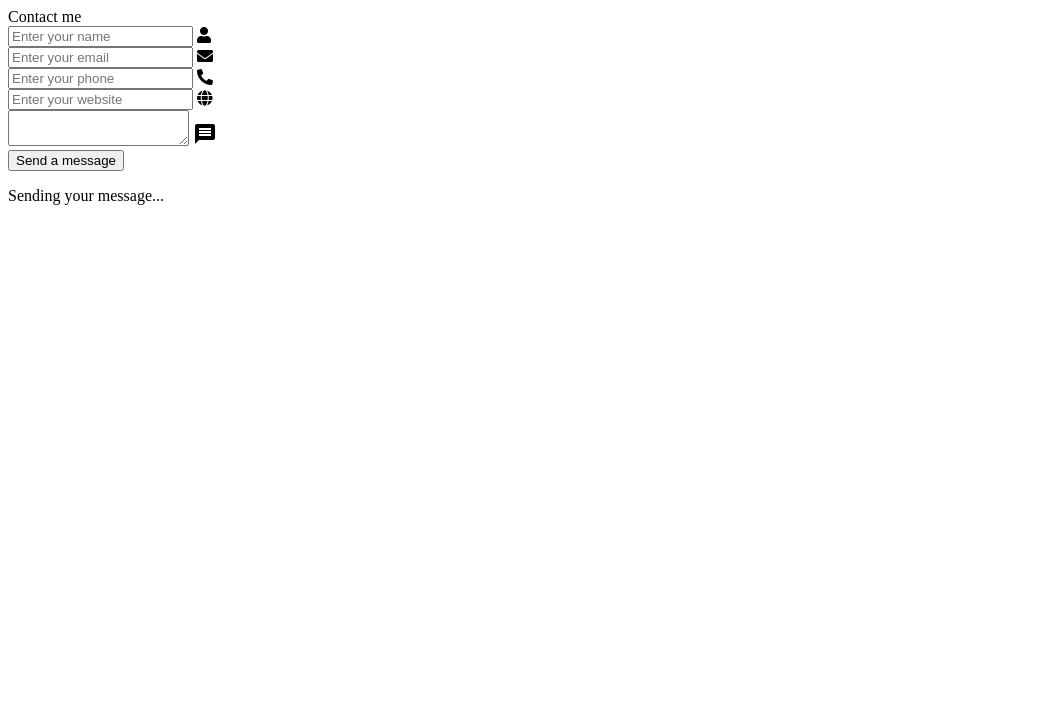
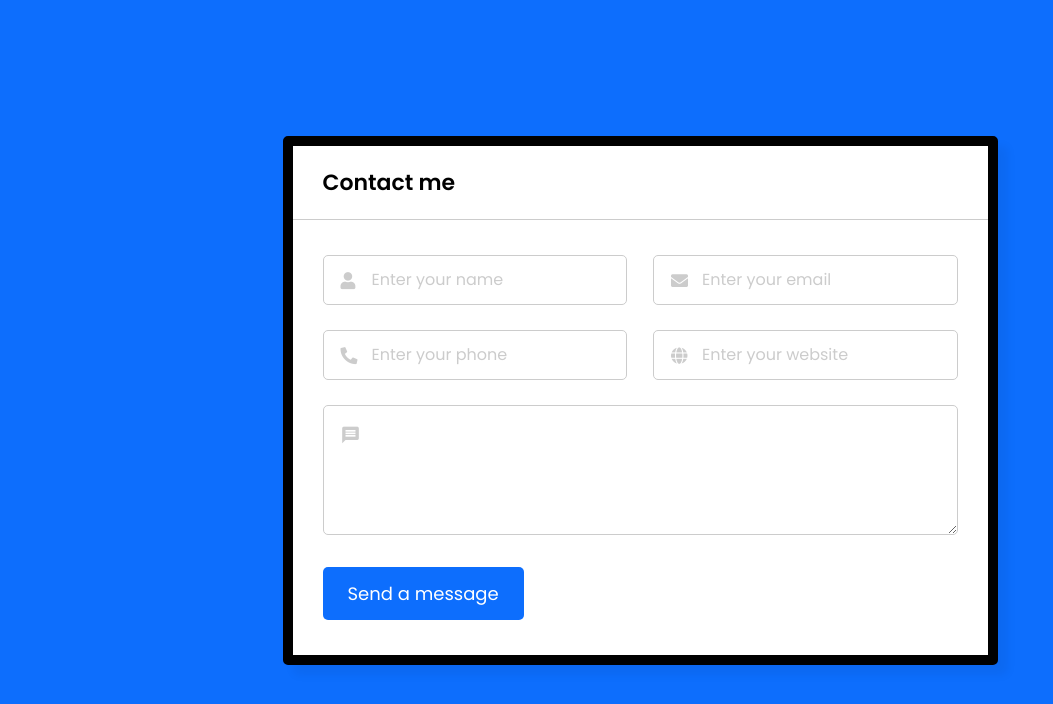
Before and after one commit to Yoomin99/myProfile, a plain HTML site: page contact.html in a window 1280 px wide. Shown: the whole page, without its empty margins (0-1053 px from the left). Drawn offline with Linux system fonts and the light colour scheme; the site is published under a folder, as on GitHub Pages, so addresses that start at the root find nothing; a web font is replaced by a local one.

Commit message:
Rougly done

```diff
--- a/contact.html
+++ b/contact.html
@@ -2,7 +2,7 @@
 <html>
 <script src="src/code/JavaScript/contact.js"> </script>
   <head>
-    <link rel = "stylesheet" type = "text/css" href = "/src/code/CSS/contact.css">
+    <link rel = "stylesheet" type = "text/css" href = "src/code/CSS/contact.css">
     <meta charset="UTF-8">
     <meta name="description" content="Yoomin Website">
     <meta name="keywords" content="Yoomin Website">
@@ -14,10 +14,6 @@
     <link rel="stylesheet" href="https://cdnjs.cloudflare.com/ajax/libs/font-awesome/5.15.3/css/all.min.css">
     <link href="https://fonts.googleapis.com/css2?family=Mouse+Memoirs&family=Uchen&display=swap" rel="stylesheet">
     <link href="https://fonts.googleapis.com/icon?family=Material+Icons" rel="stylesheet">
-
-
-
-
   </head>
 
 
--- a/main.html
+++ b/main.html
@@ -4,7 +4,7 @@
   <script src="src/code/JavaScript/main.js"> </script>
 
   <head>
-    <link rel = "stylesheet" type = "text/css" href = "/src/code/CSS/main.css">
+    <link rel = "stylesheet" type = "text/css" href = "src/code/CSS/main.css">
     <meta charset="UTF-8">
     <meta name="description" content="Yoomin Website">
     <meta name="keywords" content="Yoomin Website">
```
